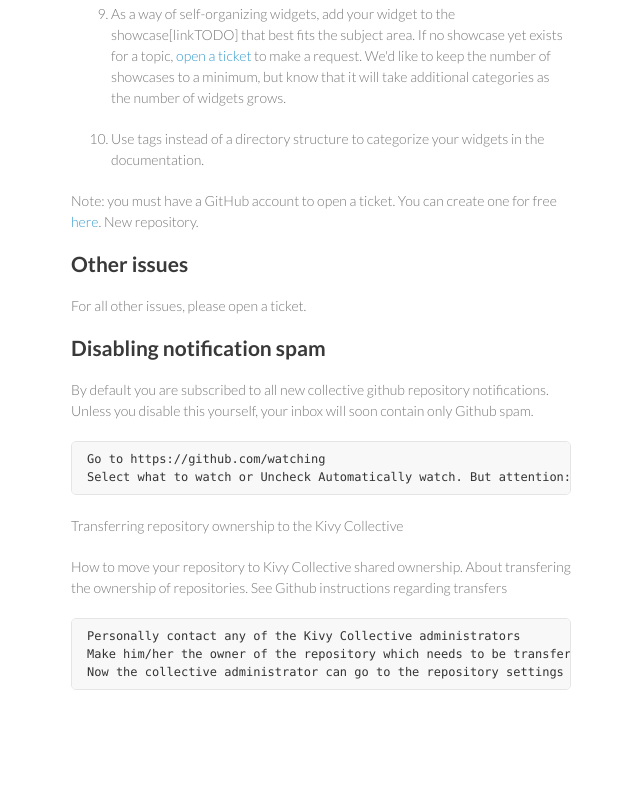
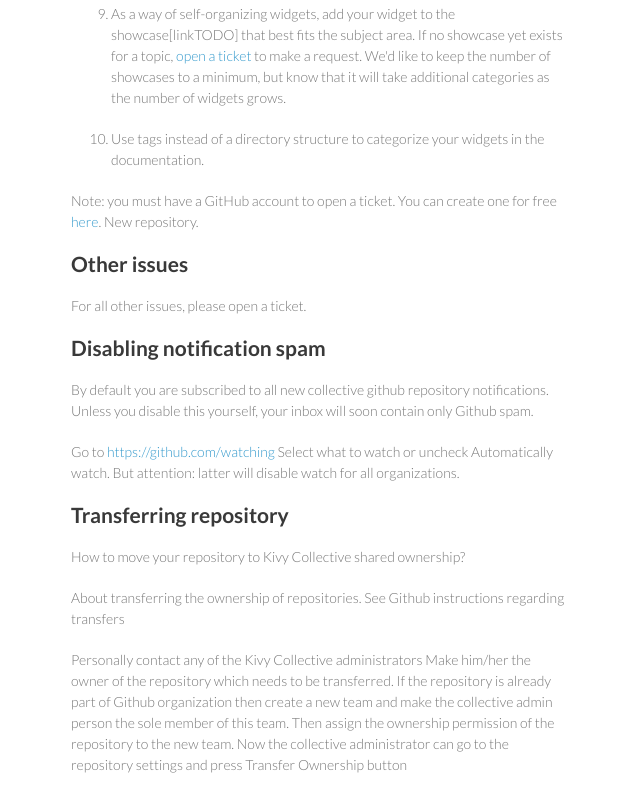
Before and after one commit to kivy-garden/kivy-garden.github.io, a plain HTML site: page index.html in a window 1280 px wide. Shown: the part 880-1691 px from the top of the page, without its empty margins (499-1139 px from the left). Before the commit the page ends 1640 px from the top, so only its background shows below. Drawn offline with Linux system fonts and the light colour scheme.

```diff
--- a/index.html
+++ b/index.html
@@ -67,18 +67,18 @@ New repository.</p>
 
 <p>By default you are subscribed to all new collective github repository notifications. Unless you disable this yourself, your inbox will soon contain only Github spam.</p>
 
-<pre><code>Go to https://github.com/watching
-Select what to watch or Uncheck Automatically watch. But attention: latter will disable watch for all organizations.
-</code></pre>
+<p>Go to <a href="https://github.com/watching">https://github.com/watching</a>
+Select what to watch or uncheck Automatically watch. But attention: latter will disable watch for all organizations.</p>
 
-<p>Transferring repository ownership to the Kivy Collective</p>
+<h2>Transferring repository</h2>
 
-<p>How to move your repository to Kivy Collective shared ownership. About transfering the ownership of repositories. See Github instructions regarding transfers</p>
+<p>How to move your repository to Kivy Collective shared ownership?</p>
 
-<pre><code>Personally contact any of the Kivy Collective administrators
+<p>About transferring the ownership of repositories. See Github instructions regarding transfers</p>
+
+<p>Personally contact any of the Kivy Collective administrators
 Make him/her the owner of the repository which needs to be transferred. If the repository is already part of Github organization then create a new team and make the collective admin person the sole member of this team. Then assign the ownership permission of the repository to the new team.
-Now the collective administrator can go to the repository settings and press Transfer Ownership button
-</code></pre>
+    Now the collective administrator can go to the repository settings and press Transfer Ownership button</p>
       </section>
       <footer>
         <p><small>Hosted on GitHub Pages &mdash; Theme by <a href="https://github.com/orderedlist">orderedlist</a></small></p>
```
Also changed, not shown: params.json (+1 -1 lines).
